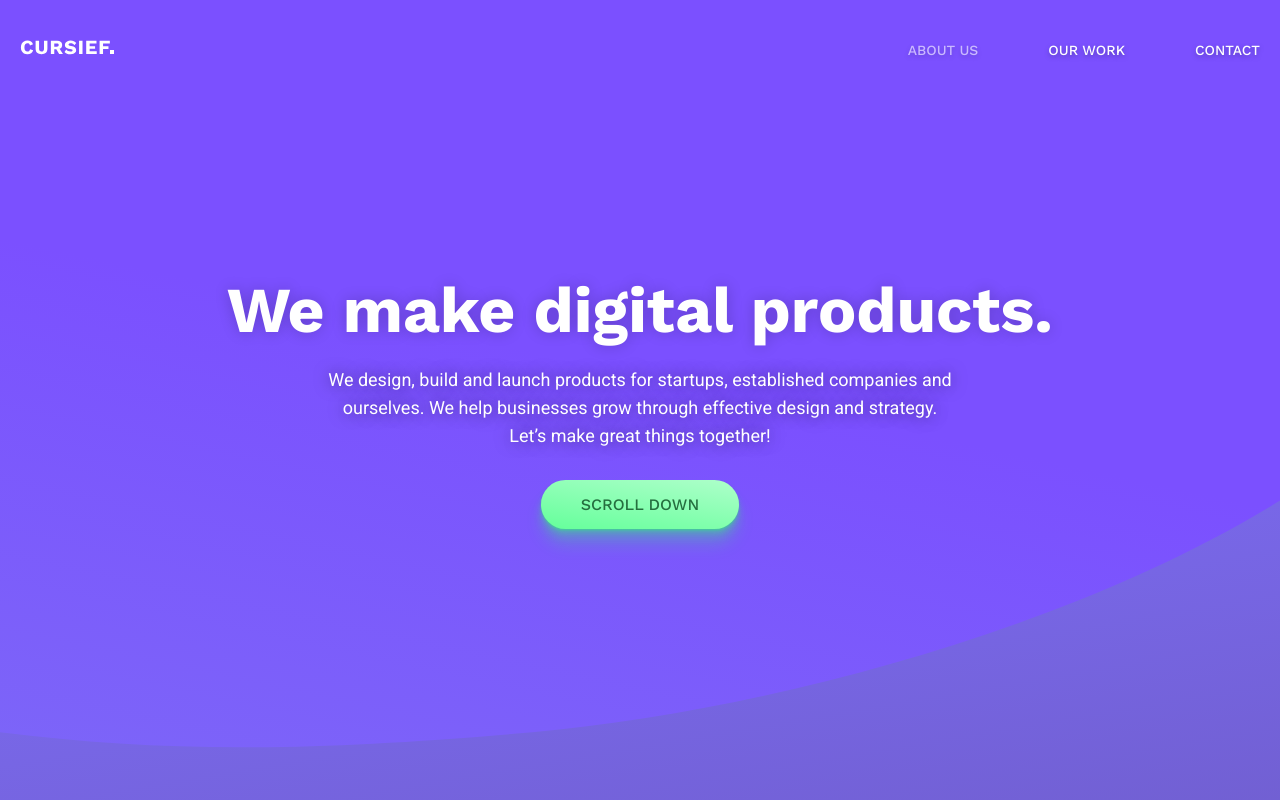
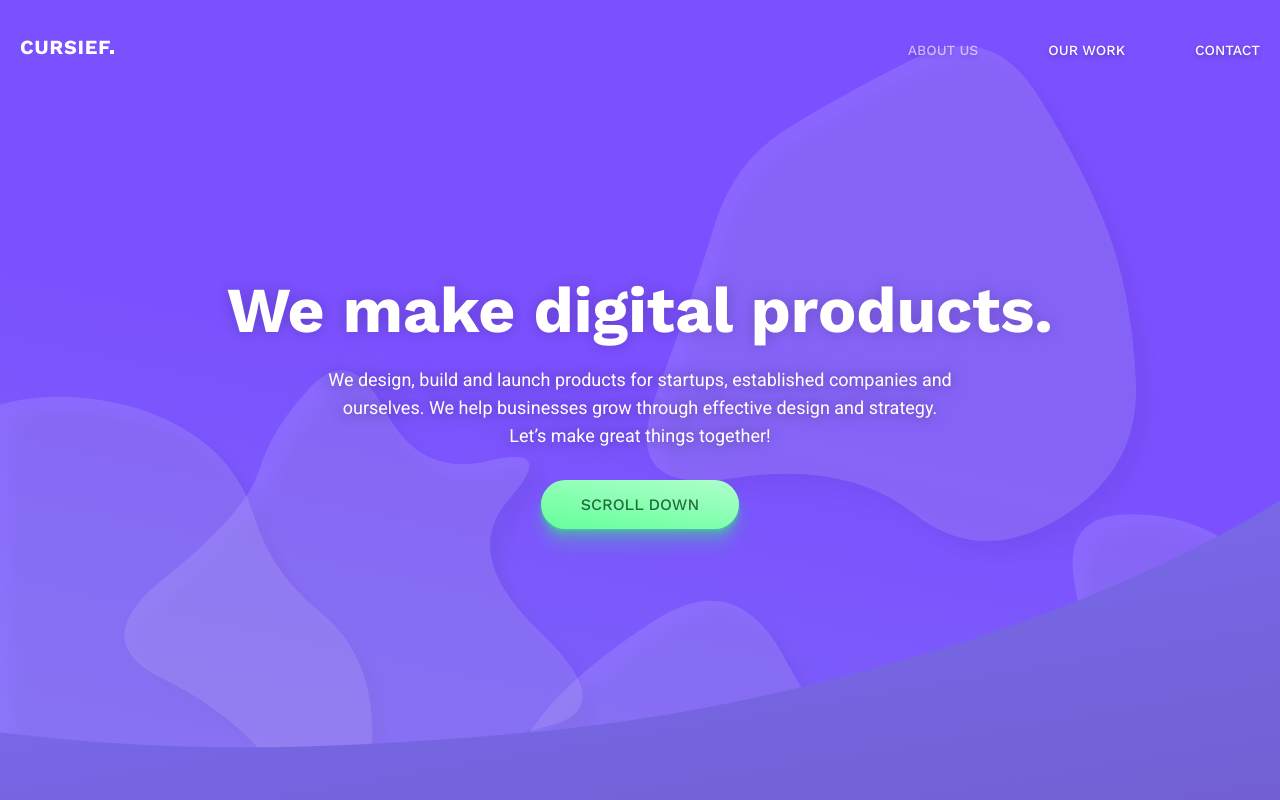
Before and after one commit to cursief/website, a Vue app: page / in a window 1280 px wide. Shown: the top 800 px of the page. Built offline with nearby package versions, Linux system fonts and the light colour scheme; no server answers.

Commit message:
feat(app): Add blobs component and use it in the banner.

```diff
--- a/src/components/banner.vue
+++ b/src/components/banner.vue
@@ -1,5 +1,6 @@
 <template>
-  <div class="banner">
+  <div class="banner" ref="blobsParent">
+    <blobs />
     <div class="intro">
       <transition name="fade-up" appear>
         <h1>We make digital products.</h1>
@@ -20,8 +21,18 @@
 </template>
 
 <script>
+import Blobs from '@/components/blobs.vue'
+
   export default {
-    name: 'banner'
+    name: 'banner',
+    data() {
+      return {
+        rootElement: this.$el
+      }
+    },
+    components: {
+      Blobs
+    }
   }
 
 </script>
@@ -49,6 +60,8 @@
   }
 
   .intro {
+    position: relative;
+    z-index: 2;
     font-size: 1.8rem;
     text-align: center;
 
--- /dev/null
+++ b/src/components/blobs.vue
@@ -0,0 +1,314 @@
+<template>
+  <div class="canvas-holder"></div>
+</template>
+
+<script>
+  export default {
+    name: 'blobs',
+    data() {
+      return {
+        utils: new BlobUtils(),
+        svgNamespace: 'http://www.w3.org/2000/svg',
+        totalBlobs: 5
+      };
+    },
+    mounted() {
+      new BlobCanvas(this, this.totalBlobs, 12, 150, 300);
+    }
+  }
+
+  class Blob {
+    constructor(viewModel, blobComplexity, blobSize, index)
+    {
+      this.points = [];
+      this.blobComplexity = blobComplexity;
+      this.blobSize = blobSize;
+      this.viewModel = viewModel;
+
+      const position = {
+        x: ((index + .5) / viewModel.totalBlobs) * viewModel.canvas.getAttribute('width'),
+        y: Math.random() * viewModel.canvas.getAttribute('height')
+      };
+
+      this.centerPoint = new Point(viewModel, {
+        position,
+        hidden: true
+      });
+
+      this.radius = blobSize + (Math.random() * blobSize);
+      this.slice = 2 * Math.PI / this.blobComplexity;
+
+      // const radius = blobSize;
+      let pointIndex = this.blobComplexity;
+
+      while (pointIndex > 0) {
+        // const pointRadius = radius;
+        this.points.push(this.createBlobPoint(pointIndex));
+        pointIndex--;
+      }
+
+      this.blobPath = document.createElementNS(viewModel.svgNamespace, 'path');
+      this.blobPath.setAttribute('fill', 'rgb(198, 191, 255)');
+      this.blobPath.setAttribute('opacity', '.2');
+      viewModel.canvas.appendChild(this.blobPath);
+    }
+
+    createBlobPoint(pointIndex)
+    {
+      const angle = pointIndex * this.slice;
+      const pointRadius = this.radius + (Math.random() - Math.random()) * this.blobSize;
+
+      const position = {
+        x: this.centerPoint.x + pointRadius * Math.cos(angle),
+        y: this.centerPoint.y + pointRadius * Math.sin(angle)
+      };
+
+      return {
+        position: position,
+        anchor: {
+          x: position.x,
+          y: position.y
+        },
+        velocity: {
+          x: 0,
+          y: 0
+        },
+        randomSeed: Math.random() * 1000,
+        randomSeed2: 15 + Math.random() * 5,
+        randomSeed3: 15 + Math.random() * 5,
+        randomSeed4: Math.random() * .5 + .5,
+        randomSeed5: Math.random() * .5 + .5,
+        object: new Point(this.viewModel, {
+          position,
+          hidden: true
+        })
+      };
+    }
+  }
+
+  class Point {
+    constructor(viewModel, props)
+    {
+      this.utils = viewModel.utils;
+      this.x = props.position.x;
+      this.y = props.position.y;
+      this.hidden = props.hidden || false;
+      this.body = document.createElementNS(viewModel.svgNamespace, 'circle');
+
+      if (!this.hidden) {
+        viewModel.canvas.appendChild(this.body);
+      }
+    }
+
+    draw()
+    {
+      if (!this.hidden) {
+        this.utils.setProperties(this.body, {
+          cx: this.x,
+          cy: this.y,
+          r: 2,
+          fill: '#202020'
+        });
+      }
+    }
+  }
+
+  class BlobCanvas
+  {
+    constructor(viewModel, blobCount = 10, blobComplexity = 5, blobSize = 20, mouseRadius = 200)
+    {
+      this.time = 0;
+      this.blobs = [];
+      this.viewModel = viewModel;
+      this.mouseRadiusHalf = mouseRadius * .5;
+      this.mouseVelocity = {
+        x: null,
+        y: null
+      };
+      this.mousePosition = {
+        x: null,
+        y: null
+      };
+
+      this.fpsInterval = 33.333;
+      this.previousTime = window.performance.now();
+
+      this.canvas = document.createElementNS(viewModel.svgNamespace, 'svg');
+      this.animationFrameBound = this.animationFrame.bind(this);
+
+      viewModel.utils.setProperties(this.canvas, {
+        xmlns: viewModel.svgNamespace,
+        width: viewModel.$parent.$refs.blobsParent.clientWidth,
+        height: viewModel.$parent.$refs.blobsParent.clientHeight,
+        style: 'filter: drop-shadow(12px 12px 7px rgba(0,0,0,0.2))'
+      });
+
+      viewModel.$el.appendChild(this.canvas);
+      viewModel.canvas = this.canvas;
+
+      while (blobCount > 0) {
+        const blob = new Blob(this.viewModel, Math.max(3, Math.round(blobComplexity * .5 + blobComplexity * .5 * Math.random())), blobSize, this.blobs.length);
+        this.blobs.push(blob);
+        blobCount--;
+      }
+
+      // Start animation
+      this.animationFrameBound();
+
+      // Start mousemove listener
+      window.addEventListener('mousemove', this.mouseHandler.bind(this));
+    }
+
+    mouseHandler(event)
+    {
+      if (this.mousePosition.x) {
+        this.mouseVelocity.x = event.clientX - this.mousePosition.x;
+        this.mouseVelocity.y = event.clientY - this.mousePosition.y;
+      }
+
+      this.mousePosition.x = event.clientX + window.scrollX;
+      this.mousePosition.y = event.clientY + window.scrollY;
+    }
+
+    animationFrame(newTime)
+    {
+      window.requestAnimationFrame(this.animationFrameBound);
+
+      const timeElapsed = (newTime | 0) - this.previousTime;
+
+      if (timeElapsed < this.fpsInterval) {
+        return;
+      }
+
+      this.previousTime = newTime - (this.previousTime % this.fpsInterval);
+
+      const mouseRect = [
+        this.mousePosition.y - this.mouseRadiusHalf, // 0 Top
+        this.mousePosition.x + this.mouseRadiusHalf, // 1 Right
+        this.mousePosition.y + this.mouseRadiusHalf, // 2 Bottom
+        this.mousePosition.x - this.mouseRadiusHalf  // 3 Left
+      ];
+
+      this.blobs.forEach(blob => {
+        let pointIndex = blob.blobComplexity - 1;
+
+        while (pointIndex > -1) {
+          const angle = pointIndex * blob.slice;
+          const point = blob.points[pointIndex];
+          const currentFrame = point.randomSeed + this.time;
+
+          point.velocity.x += Math.cos(angle) * point.randomSeed4 * Math.cos(currentFrame / point.randomSeed2) * .4;
+          point.velocity.y -= Math.sin(angle) * point.randomSeed5 * Math.sin(currentFrame / point.randomSeed3) * .4;
+
+          // Check bluntly if the point is in distance to be affected by the mouse radius
+          if (point.position.x > mouseRect[3] && point.position.x < mouseRect[1] && point.position.y > mouseRect[0] && point.position.y < mouseRect[2]) {
+            const deltaX = point.position.x - this.mousePosition.x;
+            const deltaY = point.position.y - this.mousePosition.y;
+            const strength = Math.max(0, this.mouseRadiusHalf - Math.hypot(deltaX, deltaY)) * .02;
+            const mouseAngle = Math.atan2(deltaY, deltaX);
+
+            point.velocity.x += Math.cos(mouseAngle) * strength;
+            point.velocity.y += Math.sin(mouseAngle) * strength
+          }
+
+          point.velocity.x += (point.anchor.x - point.position.x) * .02;
+          point.velocity.y += (point.anchor.y - point.position.y) * .02;
+
+          point.position.x += point.velocity.x;
+          point.position.y += point.velocity.y;
+
+          point.velocity.x *= .7;
+          point.velocity.y *= .7;
+
+          point.object.x = point.position.x;
+          point.object.y = point.position.y;
+
+          point.object.draw();
+
+          pointIndex--;
+        }
+
+        // Draw body
+        let pathParts = '';
+        pointIndex = 0;
+
+        // Move to first point
+        const lastPoint = blob.points[blob.blobComplexity - 1].position;
+        const firstPoint = blob.points[0].position;
+
+        const startPoint = {
+          x: (lastPoint.x + firstPoint.x) / 2,
+          y: (lastPoint.y + firstPoint.y) / 2
+        };
+
+        pathParts = pathParts.concat(`M${startPoint.x}, ${startPoint.y}`);
+
+        const blobComplexityMinusOne = blob.blobComplexity - 1;
+
+        // Create continuous bezier curve parts
+        while (pointIndex < blobComplexityMinusOne) {
+          const currentPoint = blob.points[pointIndex].position;
+          const nextPoint = blob.points[pointIndex + 1].position;
+
+          const controlPoint = {
+            x: (currentPoint.x + nextPoint.x) / 2,
+            y: (currentPoint.y + nextPoint.y) / 2
+          };
+
+          pathParts = pathParts.concat(` Q${currentPoint.x}, ${currentPoint.y}`);
+          pathParts = pathParts.concat(` ${controlPoint.x}, ${controlPoint.y}`);
+
+          pointIndex++;
+        }
+
+        // Add last curve
+        const currentPoint = blob.points[blobComplexityMinusOne].position;
+
+        const endPoint = {
+          x: (currentPoint.x + firstPoint.x) / 2,
+          y: (currentPoint.y + firstPoint.y) / 2
+        };
+
+        pathParts = pathParts.concat(` Q${currentPoint.x}, ${currentPoint.y}`);
+        pathParts = pathParts.concat(` ${endPoint.x}, ${endPoint.y}`);
+
+        blob.blobPath.setAttribute('d', pathParts);
+      });
+
+      this.time++;
+    }
+  }
+
+  class BlobUtils
+  {
+    setProperties(element, obj)
+    {
+      for (let prop in obj) {
+        element.setAttribute(prop, obj[prop])
+      }
+    }
+  }
+</script>
+
+<style scoped lang="scss">
+  .canvas-holder {
+    position: absolute;
+    top: 0;
+    animation: {
+      name: fadeIn;
+      duration: 2s;
+      delay: 2s;
+      fill-mode: both;
+    }
+  }
+
+  @keyframes fadeIn {
+    0% {
+      opacity: 0;
+    }
+
+    100% {
+      opacity: 1;
+    }
+  }
+</style>
--- a/src/components/header-primary.vue
+++ b/src/components/header-primary.vue
@@ -40,6 +40,7 @@ export default {
   }
 
   .header {
+    z-index: 2;
     position: absolute;
     top: 0;
     left: 0;
```
